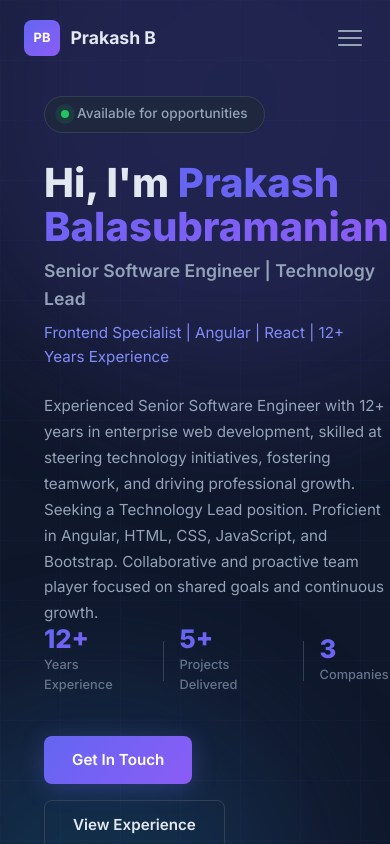
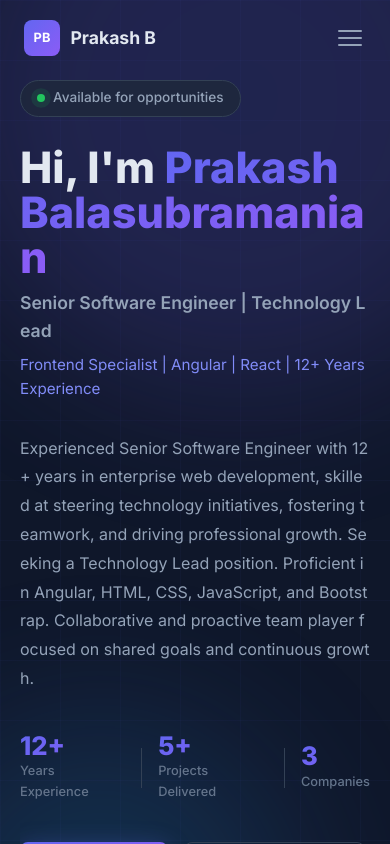
Before and after one commit to Prakash-Balu/myportfolio, a React (Vite) app: page / in a window 390 px wide. Shown: the top 844 px of the page. Built offline with nearby package versions, Linux system fonts and the light colour scheme.

Commit message:
Mobile responsive changes

```diff
--- a/src/App.css
+++ b/src/App.css
@@ -1 +1,5 @@
 /* App-level resets — component styles live in their own CSS files */
+html,
+body {
+    overflow-x: hidden;
+}
--- a/src/components/Hero.css
+++ b/src/components/Hero.css
@@ -239,22 +239,47 @@
 
 @media (max-width: 768px) {
   .hero {
-    padding: 6rem 1.25rem 4rem;
-    align-items: flex-start;
+    padding: 5rem 1.25rem 3rem;
+    overflow-x: hidden;
   }
   .hero__stats { gap: 1rem; }
   .hero__stat-number { font-size: 1.6rem; }
   .hero__scroll { display: none; }
+
+  .hero__content {
+    width: 100%;
+    max-width: 100%;
+    padding: 0;
+    margin: 0;
+    overflow-x: hidden;
+  }
+
+  .hero__name,
+  .hero__title,
+  .hero__subtitle,
   .hero__summary {
     max-width: 100%;
     width: 100%;
-    font-size: 0.95rem;
-    line-height: 1.7;
-    text-align: left;
-    margin: 1.5rem 0 0 0;
-    padding: 0;
-    word-break: normal;
     overflow-wrap: break-word;
+    word-break:break-all;
   }
-  .hero__name-accent { max-width: 660px;}
+
+  .hero__name {
+    font-size: 3.2rem;
+    line-height: 1.05;
+  }
+
+  .hero__summary {
+    font-size: 1rem;
+    line-height: 1.8;
+    margin-top: 2rem;
+  }
+
+  /* .hero__name-accent { max-width: 660px;} */
 }
+
+@media (max-width: 480px) {
+  .hero__name {
+    font-size: 2.7rem;
+  }
+}
```
